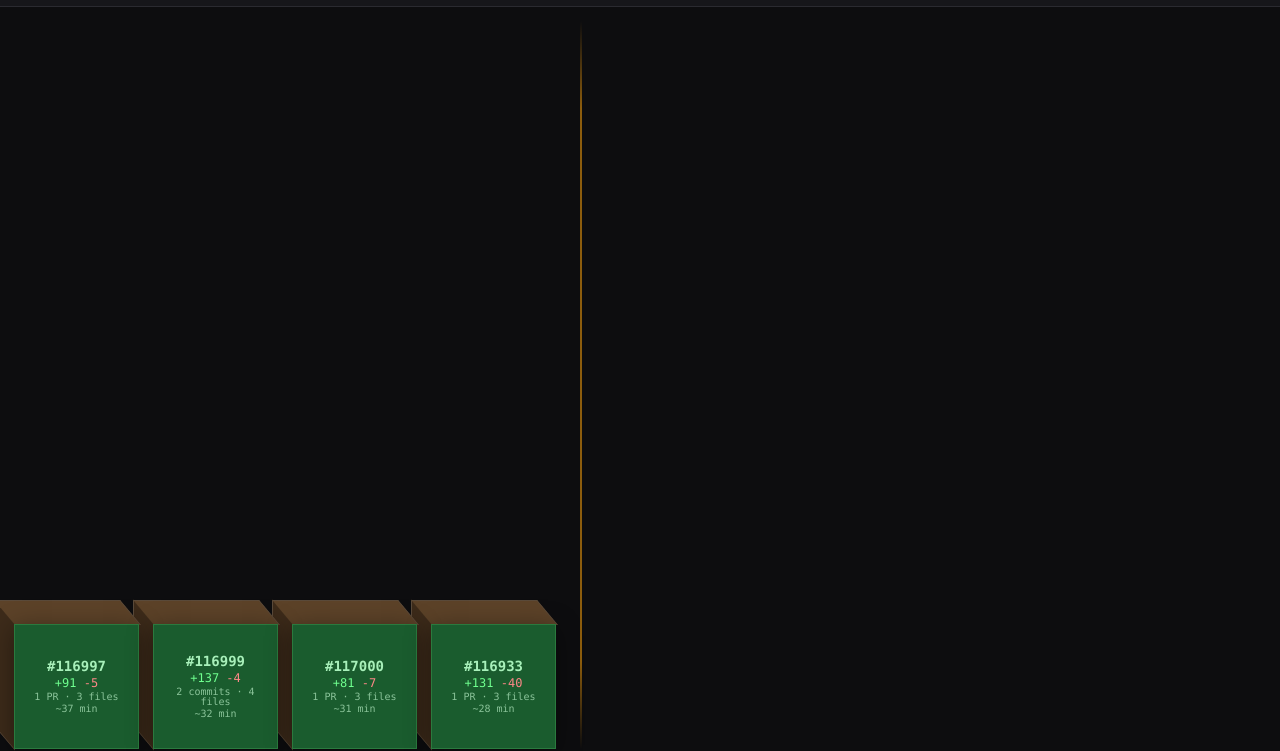
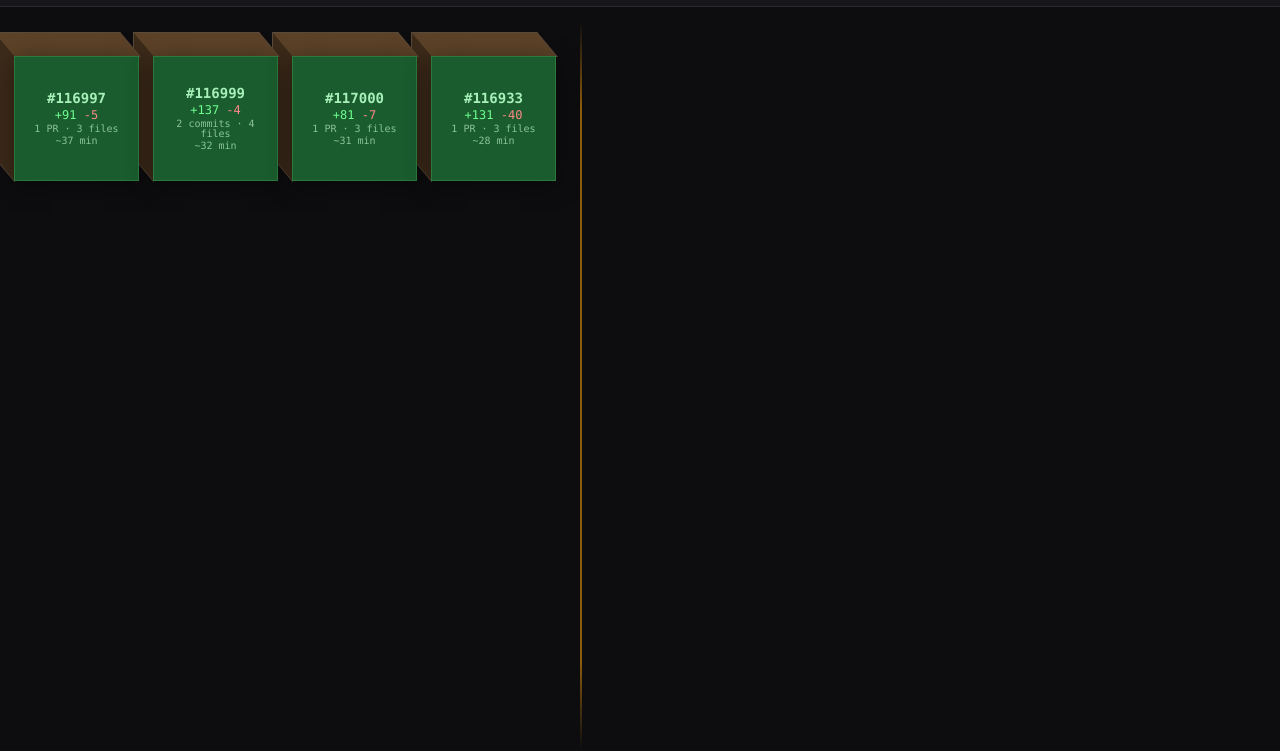
Before and after one commit to MindDragonLabs/nous-space, a plain HTML site: page index.html in a window 1280 px wide. Shown: the part 51-802 px from the top of the page. Drawn offline with Linux system fonts and the light colour scheme.

Commit message:
Top-justify cubes: align-items flex-start

```diff
--- a/index.html
+++ b/index.html
@@ -214,12 +214,12 @@ button:focus-visible { outline: 2px solid var(--nous-amber); outline-offset: 2px
   gap: 24px;
 }
 
-/* Left zone — cube row, horizontal */
+/* Left zone — cube row, horizontal, top-justified */
 .zone-left {
   flex: 0 0 auto;
   display: flex;
   flex-direction: row;
-  align-items: flex-end;
+  align-items: flex-start;
   gap: 14px;
   min-width: 0;
   position: relative;
```
